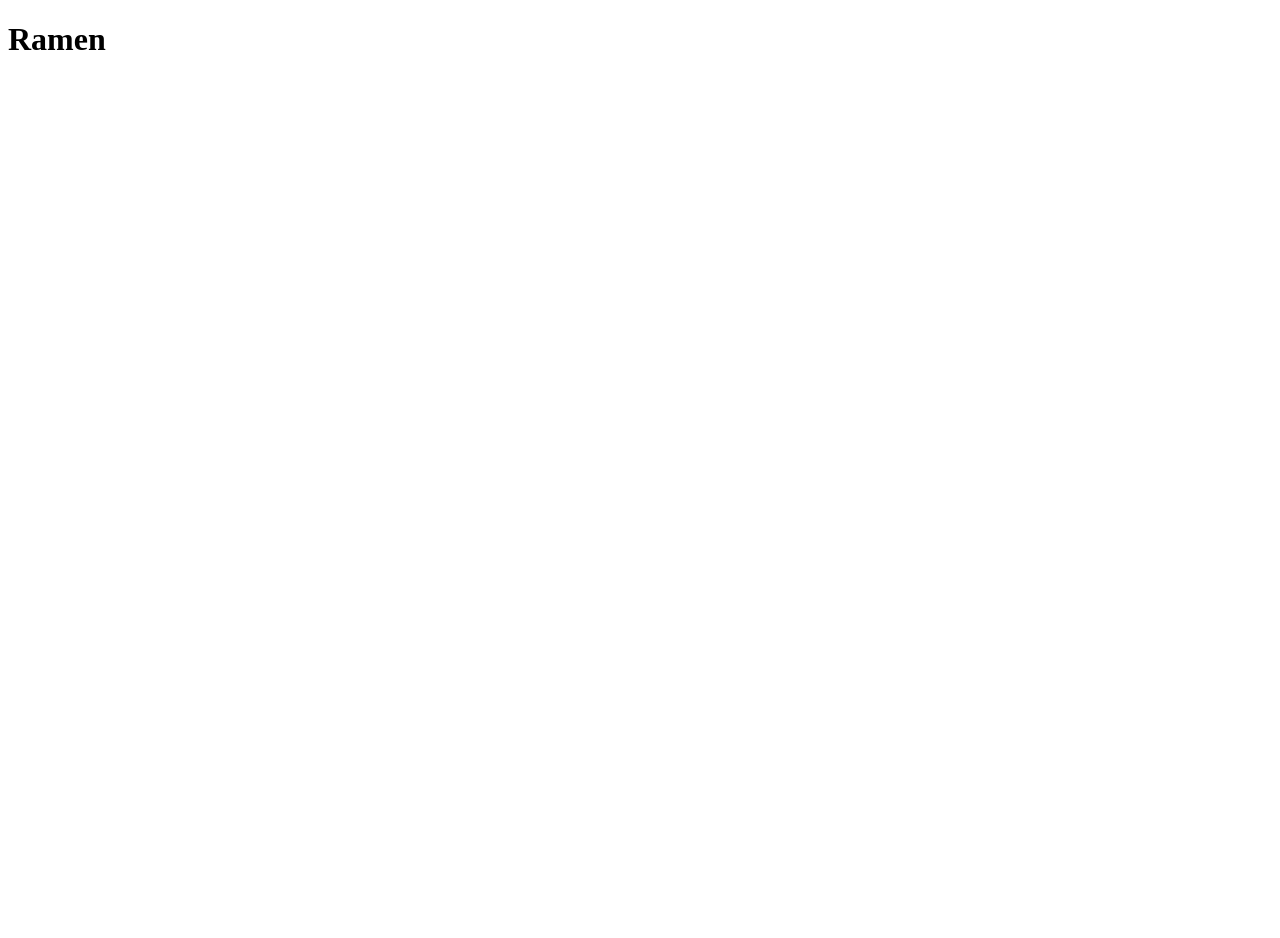
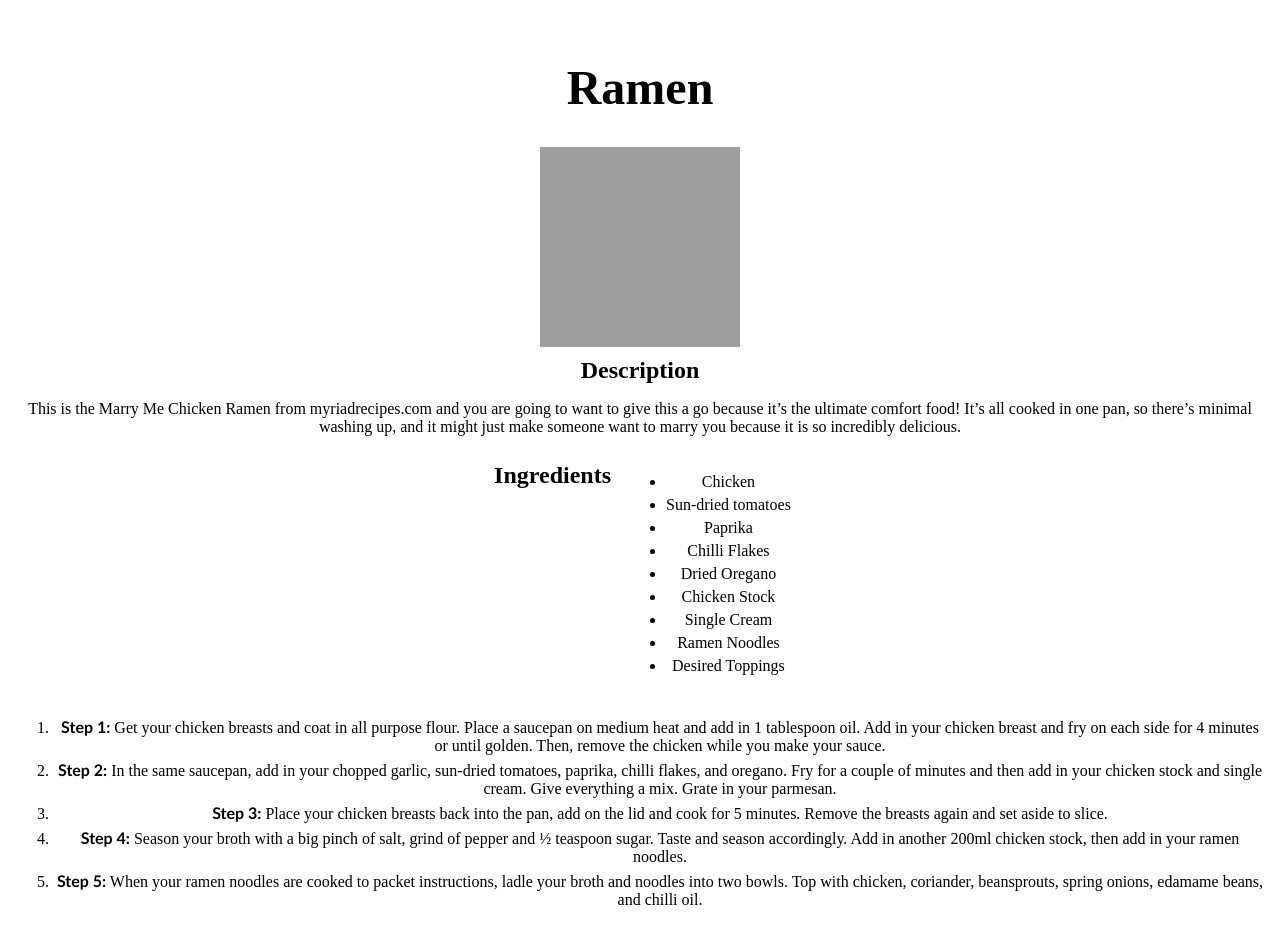
Before and after one commit to Seshru/odin-recipes, a plain HTML site: page recipes/ramen.html in a window 1280 px wide. Before the commit the page ends 800 px from the top, so only its background shows below. Drawn offline with Linux system fonts and the light colour scheme; grey boxes are pictures that could not be loaded.

Commit message:
Added content to ramen page and included basic styling

```diff
--- a/recipes/ramen.html
+++ b/recipes/ramen.html
@@ -1,11 +1,75 @@
 <!DOCTYPE html>
 <html lang="en">
 	<head>
-    <meta charset="UTF-8">
-    <meta name="viewport" content="width=device-width, initial-scale=1.0">
+		<meta charset="UTF-8" />
+		<meta name="viewport" content="width=device-width, initial-scale=1.0" />
 		<title>Ramen</title>
+		<link rel="stylesheet" href="../styles.css" />
 	</head>
 	<body>
+		<header>
 			<h1>Ramen</h1>
+			<img
+				src="https://myriadrecipes.com/wp-content/uploads/2024/01/Marry-Me-Chicken-Ramen-8.png"
+				alt="An image of the finished ramen recipe"
+			/>
+		</header>
+		<main>
+			<div class="description">
+				<h2>Description</h2>
+				<p>
+					This is the Marry Me Chicken Ramen from myriadrecipes.com and you are
+					going to want to give this a go because it’s the ultimate comfort
+					food! It’s all cooked in one pan, so there’s minimal washing up, and
+					it might just make someone want to marry you because it is so
+					incredibly delicious.
+				</p>
+			</div>
+			<h2>Ingredients</h2>
+			<ul>
+				<li>Chicken</li>
+				<li>Sun-dried tomatoes</li>
+				<li>Paprika</li>
+				<li>Chilli Flakes</li>
+				<li>Dried Oregano</li>
+				<li>Chicken Stock</li>
+				<li>Single Cream</li>
+				<li>Ramen Noodles</li>
+				<li>Desired Toppings</li>
+			</ul>
+
+			<ol>
+				<li>
+					<span class="bold">Step 1:</span> Get your chicken breasts and coat in
+					all purpose flour. Place a saucepan on medium heat and add in 1
+					tablespoon oil. Add in your chicken breast and fry on each side for 4
+					minutes or until golden. Then, remove the chicken while you make your
+					sauce.
+				</li>
+				<li>
+					<span class="bold">Step 2:</span> In the same saucepan, add in your
+					chopped garlic, sun-dried tomatoes, paprika, chilli flakes, and
+					oregano. Fry for a couple of minutes and then add in your chicken
+					stock and single cream. Give everything a mix. Grate in your parmesan.
+				</li>
+				<li>
+					<span class="bold">Step 3:</span> Place your chicken breasts back into
+					the pan, add on the lid and cook for 5 minutes. Remove the breasts
+					again and set aside to slice.
+				</li>
+				<li>
+					<span class="bold">Step 4:</span> Season your broth with a big pinch
+					of salt, grind of pepper and ½ teaspoon sugar. Taste and season
+					accordingly. Add in another 200ml chicken stock, then add in your
+					ramen noodles.
+				</li>
+				<li>
+					<span class="bold">Step 5:</span> When your ramen noodles are cooked
+					to packet instructions, ladle your broth and noodles into two bowls.
+					Top with chicken, coriander, beansprouts, spring onions, edamame
+					beans, and chilli oil.
+				</li>
+			</ol>
+		</main>
 	</body>
 </html>
--- a/styles.css
+++ b/styles.css
@@ -0,0 +1,45 @@
+* {
+    box-sizing: border-box;
+}
+
+header {
+    background-color: #fff;
+    display: flex;
+    justify-content: center;
+    flex-direction: column;
+    align-items: center;
+}
+
+header h1 {
+    width: 200px;
+    text-align: center;
+    font-size: 3rem;
+    padding-top: 20px;
+}
+
+img {
+    height: 200px;
+    width: 200px;
+}
+
+.bold {
+    font-weight: bold;
+    font-family: 'Gill Sans', 'Gill Sans MT', Calibri, 'Trebuchet MS', sans-serif
+}
+
+main {
+    display: flex;
+    justify-content: center;
+    flex-wrap: wrap;
+    text-align: center;
+}
+
+
+h2 {
+    display: block;
+    margin: 10px;
+}
+
+li {
+    margin: 5px;
+}
```
Also changed, not shown: index.html (+2 -2 lines). Lines whose indentation alone changed are shown as unchanged.
